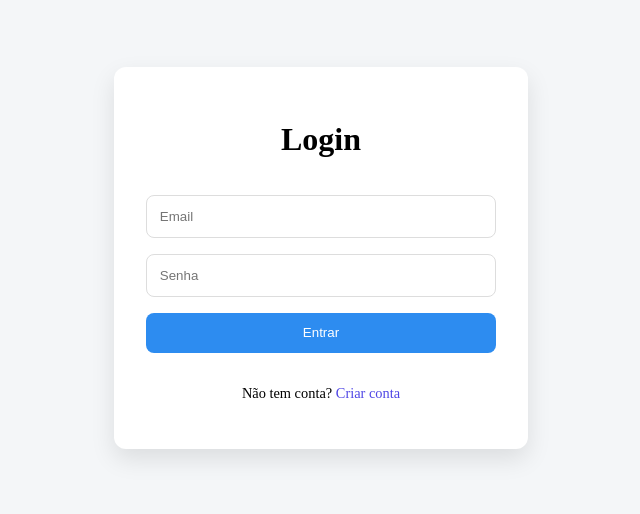
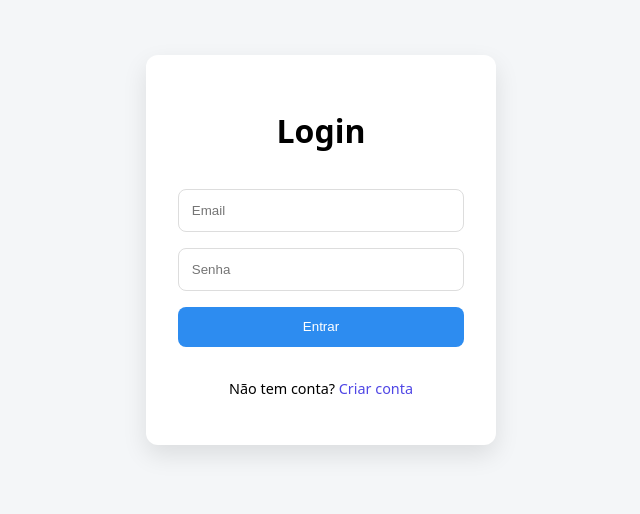
Before and after one commit to cesarfilho91/inmeta-cards-marketplace, a Vue app: page /login in a window 1280 px wide. Shown: the part 150-664 px from the top of the page, without its empty margins (319-959 px from the left). Built offline with nearby package versions, Linux system fonts and the light colour scheme; no server answers.

Commit message:
style: aplicar reset global e ajustar base do body para evitar scroll desnecessario

```diff
--- a/src/assets/styles/base.css
+++ b/src/assets/styles/base.css
@@ -0,0 +1,19 @@
+/* Reset básico */
+*,
+*::before,
+*::after {
+    box-sizing: border-box;
+}
+
+html,
+body {
+    margin: 0;
+    padding: 0;
+    height: 100%;
+}
+
+body {
+    min-height: 100vh;
+    font-family: system-ui, -apple-system, BlinkMacSystemFont, 'Segoe UI', sans-serif;
+    background-color: #f4f6f9;
+}
```
